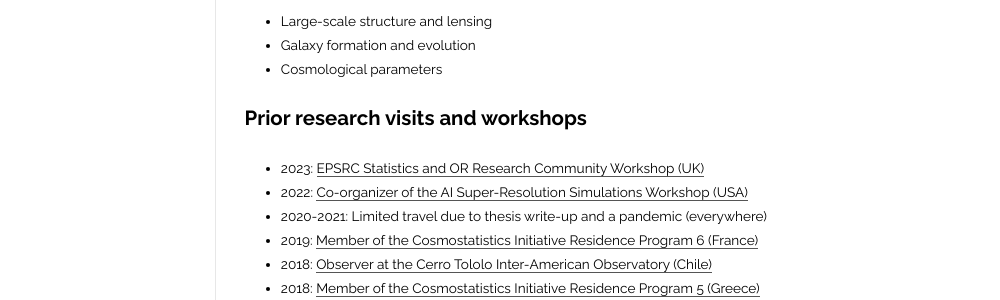
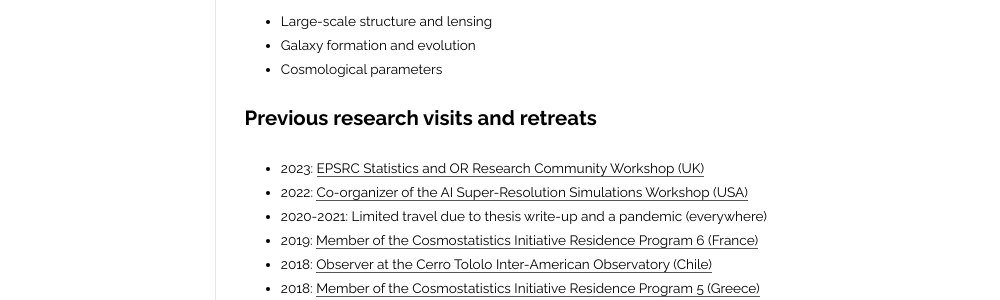
Before and after one commit to moews/moews.github.io, a Jekyll site: the page built from _posts/2017-03-26-research.md, in a window 1280 px wide. Shown: the part 723-1023 px from the top of the page, without its empty margins (143-1143 px from the left). Built offline with Jekyll 4.4.1, drawn with Linux system fonts in a browser that asks for light colours.

Commit message:
Update 2017-03-26-research.md

```diff
--- a/_posts/2017-03-26-research.md
+++ b/_posts/2017-03-26-research.md
@@ -45,7 +45,7 @@ My research is centred on the development and application of approaches in machi
 * Galaxy formation and evolution
 * Cosmological parameters
 
-## Prior research visits and workshops
+## Previous research visits and retreats
 
 * 2023: [EPSRC Statistics and OR Research Community Workshop (UK)](https://www.ukri.org/events/statistics-and-operational-research-community-workshop-17-jan)
 * 2022: [Co-organizer of the AI Super-Resolution Simulations Workshop (USA)](https://events.mcs.cmu.edu/aisrs22)
```
